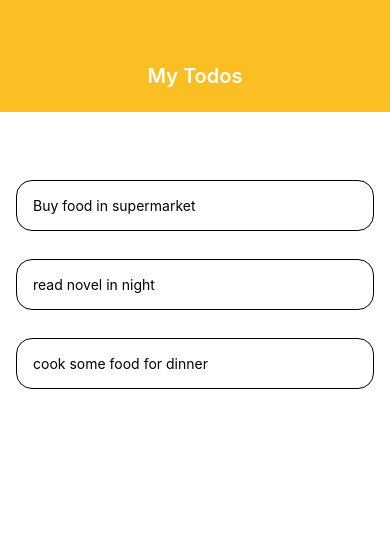
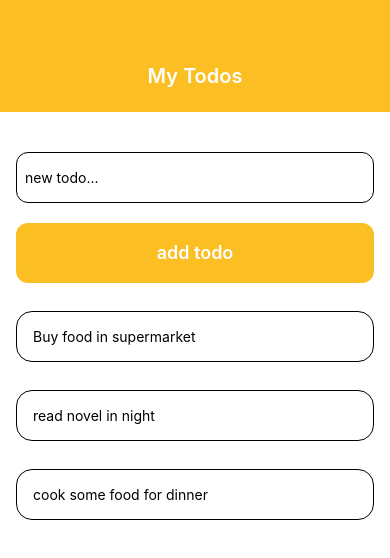
Before and after one commit to alirafli/react-native-tutorial, a React Native app: screen / in a window 390 px wide. Shown: the top 558 px of the page. Built offline with nearby package versions, Linux system fonts and the light colour scheme.

Commit message:
feat: addtodo

```diff
--- a/App.js
+++ b/App.js
@@ -2,6 +2,7 @@ import React, { useState } from "react";
 import { View, FlatList } from "react-native";
 import Header from "./components/header";
 import TodoItem from "./components/todoItem";
+import AddTodo from "./components/addTodo";
 
 export default function App() {
   const [todos, setTodos] = useState([
@@ -12,17 +13,26 @@ export default function App() {
 
   const pressHandler = (key) => {
     setTodos((prev) => {
-      return prev.filter(todo => todo.key != key)
-    })
-  }
+      return prev.filter((todo) => todo.key != key);
+    });
+  };
+
+  const submitHandler = (text) => {
+    setTodos((prev) => {
+      return [{ text: text, key: Math.random().toString() }, ...prev];
+    });
+  };
   return (
     <View className="">
       <Header />
       <View className="mt-10 mx-4">
+        <AddTodo submitHandler={submitHandler} />
         <View>
           <FlatList
             data={todos}
-            renderItem={({ item }) => <TodoItem item={item} pressHandler={pressHandler} />}
+            renderItem={({ item }) => (
+              <TodoItem item={item} pressHandler={pressHandler} />
+            )}
           />
         </View>
       </View>
--- /dev/null
+++ b/components/addTodo.js
@@ -0,0 +1,20 @@
+import React, { useState } from "react";
+import { Text, TextInput, View } from "react-native";
+import Button from "./button";
+
+export default function AddTodo({submitHandler}) {
+  const [text, setText] = useState("");
+  const changeHandler = (val) => {
+    setText(val);
+  };
+  return (
+    <View>
+      <TextInput
+        className = "border mb-5 px-2 py-4 rounded-xl"
+        placeholder="new todo..."
+        onChangeText={changeHandler}
+      />
+      <Button onPress={() => submitHandler(text)} title="add todo" className="bg-amber-400 rounded-xl px-3 py-4" />
+    </View>
+  );
+}
--- /dev/null
+++ b/components/button.js
@@ -0,0 +1,15 @@
+import React from "react";
+import { Text, Pressable } from "react-native";
+
+export default function Button({
+  onPress,
+  title = "your text",
+  className,
+  ...other
+}) {
+  return (
+    <Pressable onPress={onPress} className={className} {...other}>
+      <Text className="text-center text-white font-semibold text-lg">{title}</Text>
+    </Pressable>
+  );
+}
```
